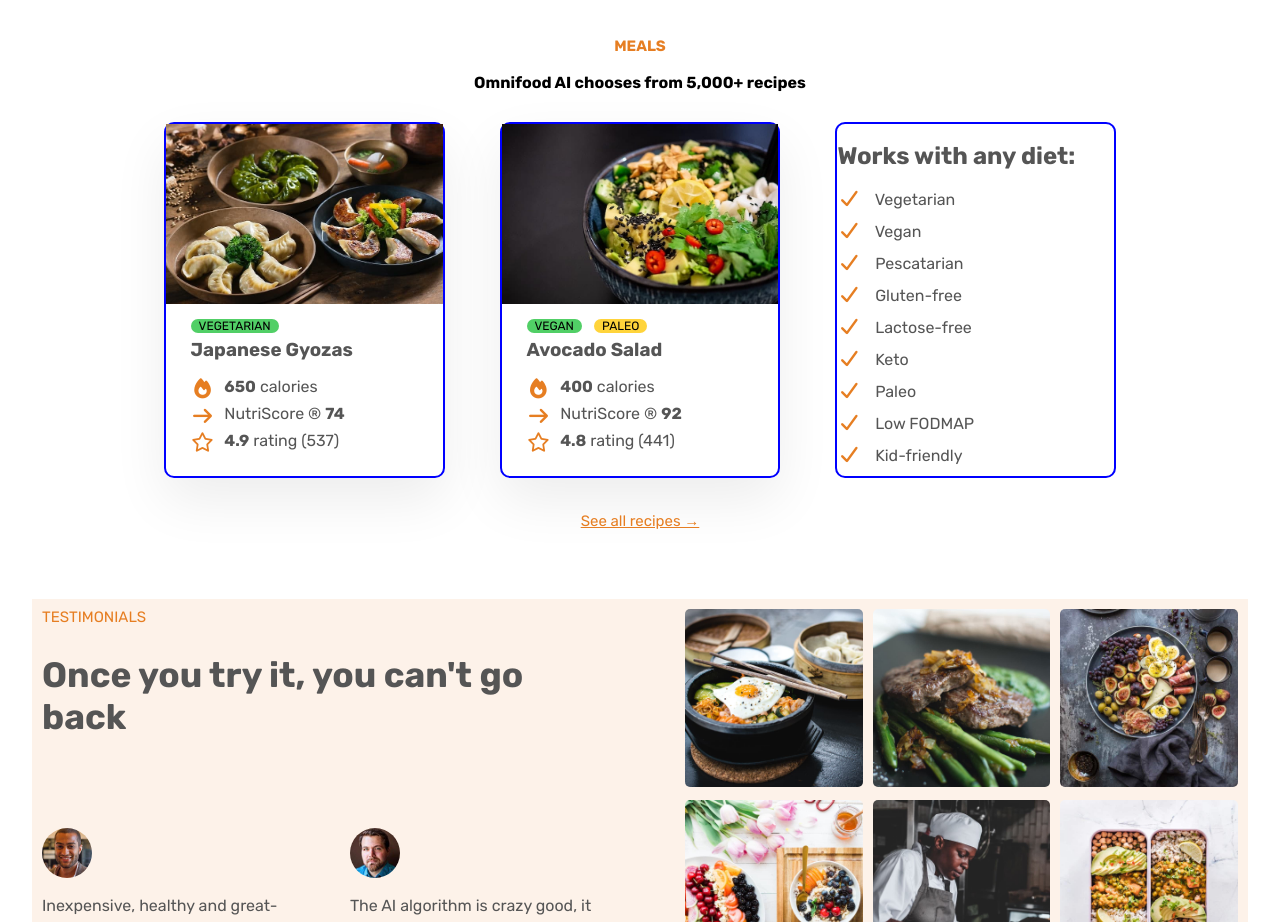
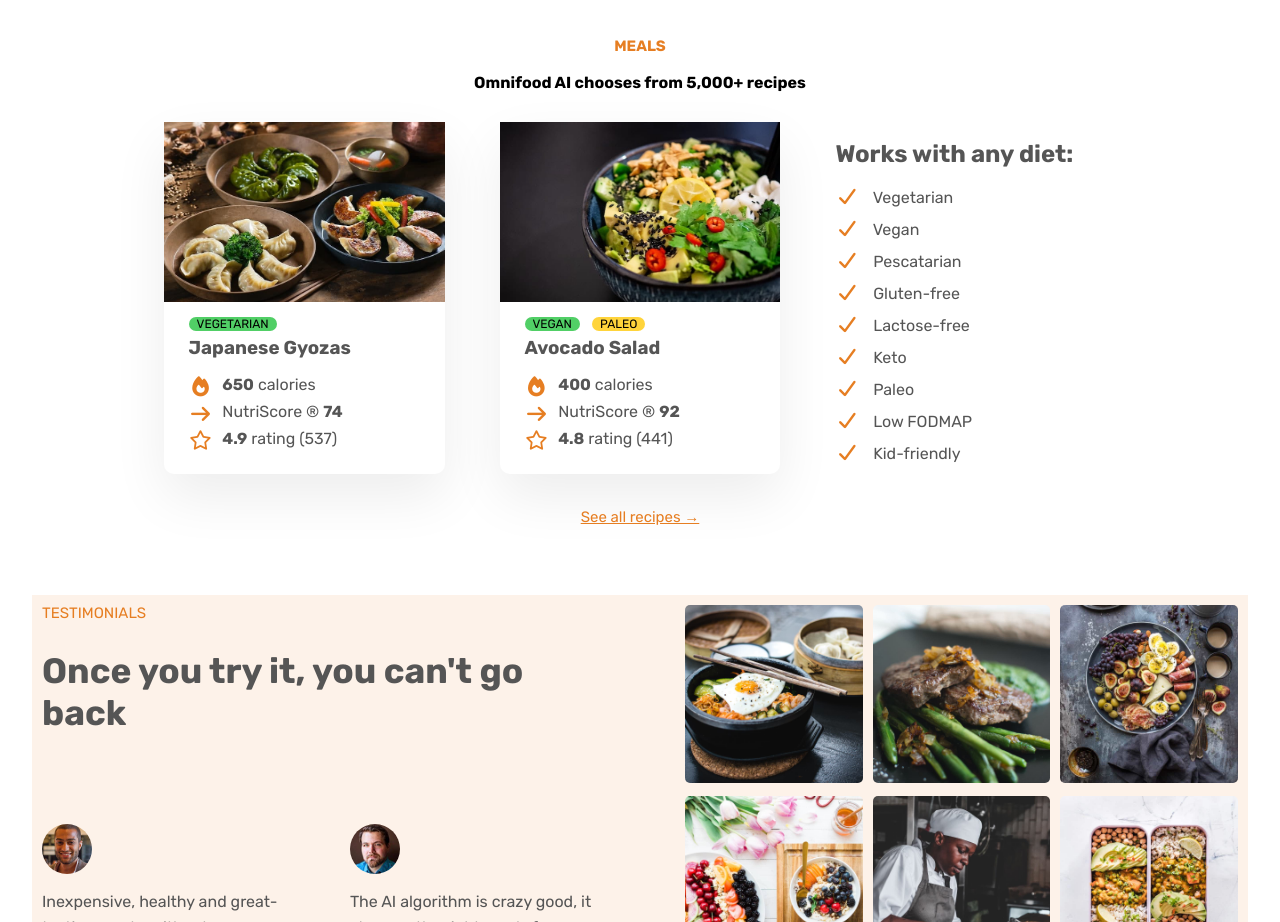
Before and after one commit to Nkululeko376/udemy-final-project, a plain HTML site: page index.html in a window 1280 px wide. Shown: the part 2160-3082 px from the top of the page. Drawn offline with Linux system fonts and the light colour scheme.

Commit message:
small uppdate.

```diff
--- a/index.css
+++ b/index.css
@@ -320,12 +320,12 @@
 
 .the-columns {
   /* width: 350px; */
-  border: 3px solid red;
+  /* border: 3px solid red; */
   border-radius: 10px;
 }
 
 .feature-06-col1 {
-  border: 2px solid blue;
+  /* border: 2px solid blue; */
   /* padding-left: 24px; */
 }
 
```
